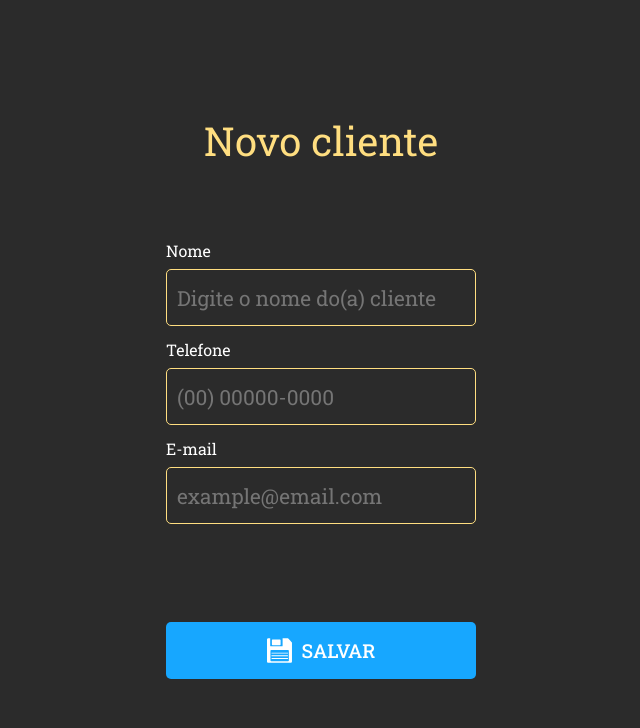
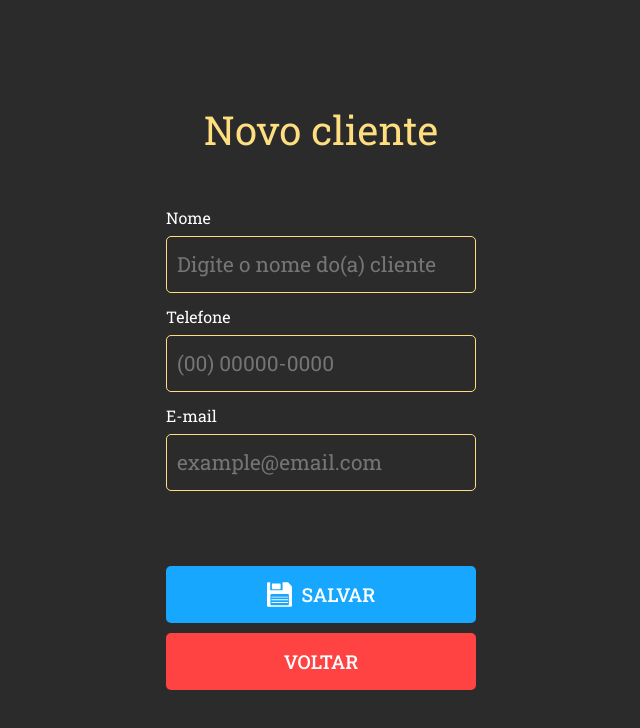
Before and after one commit to brunovictorlima/customy-webapp, a React (Vite) app: page /newCustomer in a window 1280 px wide. Shown: the top 728 px of the page, without its empty margins (319-959 px from the left). Built offline with nearby package versions, Linux system fonts and the light colour scheme.

Commit message:
subindo alterações

```diff
--- a/src/pages/EditCustomer.jsx
+++ b/src/pages/EditCustomer.jsx
@@ -2,6 +2,7 @@ import styles from './forms.module.css';
 
 import Input from '../components/form/Input';
 import BigButton from '../components/global/BigButton';
+import SubmitButton from '../components/form/SubmitButton';
 import { Link } from 'react-router-dom';
 
 const EditCustomer = () => {
@@ -28,9 +29,14 @@ const EditCustomer = () => {
           placeholder="example@email.com"
         />
       </div>
-      <Link to="/customers">
-        <BigButton icon="save" name="SALVAR" />
-      </Link>
+      <div className={styles.buttons}>
+        <Link to="/customers">
+          <BigButton icon="save" name="SALVAR" />
+        </Link>
+        <Link to="/customers">
+          <SubmitButton text="VOLTAR" customClass="logoffBtn" />
+        </Link>
+      </div>
     </section>
   );
 };
--- a/src/pages/NewCustomer.jsx
+++ b/src/pages/NewCustomer.jsx
@@ -2,6 +2,7 @@ import styles from './forms.module.css';
 
 import Input from '../components/form/Input';
 import BigButton from '../components/global/BigButton';
+import SubmitButton from '../components/form/SubmitButton';
 import { Link } from 'react-router-dom';
 
 const NewCustomer = () => {
@@ -28,9 +29,14 @@ const NewCustomer = () => {
           placeholder="example@email.com"
         />
       </div>
-      <Link to="/customers">
-        <BigButton icon="save" name="SALVAR" />
-      </Link>
+      <div className={styles.buttons}>
+        <Link to="/customers">
+          <BigButton icon="save" name="SALVAR" />
+        </Link>
+        <Link to="/customers">
+          <SubmitButton text="VOLTAR" customClass="logoffBtn" />
+        </Link>
+      </div>
     </section>
   );
 };
--- a/src/pages/forms.module.css
+++ b/src/pages/forms.module.css
@@ -11,3 +11,11 @@
   font-size: 2.5rem;
   color: var(--yellow);
 }
+
+.buttons {
+  display: flex;
+  flex-direction: column;
+  align-items: center;
+  height: auto;
+  gap: 0.6rem;
+}
```
Also changed, not shown: src/pages/Customers.jsx (+5 -5 lines).
